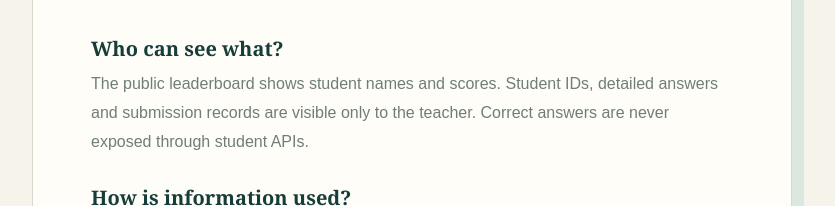
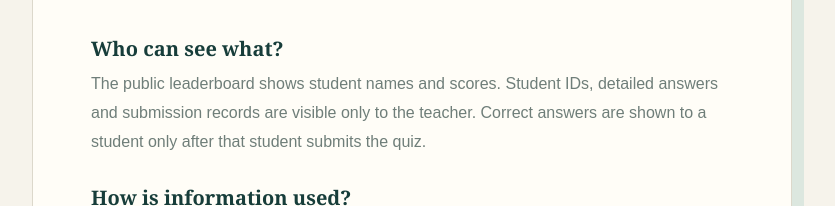
Before and after one commit to ZhangLixian1023/ME2603, a Next.js app: page /privacy in a window 1280 px wide. Shown: the part 422-628 px from the top of the page, without its empty margins (228-1063 px from the left). Built offline with nearby package versions, Linux system fonts and the light colour scheme.

Commit message:
Reveal correct answers after submission

```diff
--- a/scripts/smoke.mjs
+++ b/scripts/smoke.mjs
@@ -98,9 +98,9 @@ try {
 
   const submitted = await json(`/api/quizzes/${code}/submit`, {
     method: "POST", headers: { "content-type": "application/json", cookie: studentCookie },
-    body: JSON.stringify({ answers: [2] }),
+    body: JSON.stringify({ answers: [1] }),
   });
-  assert(submitted.response.ok && submitted.data.score === 1, "自动判分失败");
+  assert(submitted.response.ok && submitted.data.score === 0 && submitted.data.correctAnswers?.[0] === 2, "自动判分或错题答案返回失败");
 
   const duplicate = await json(`/api/quizzes/${code}/submit`, {
     method: "POST", headers: { "content-type": "application/json", cookie: studentCookie },
@@ -112,20 +112,20 @@ try {
     method: "POST", headers: { "content-type": "application/json", cookie: guestCookie },
     body: JSON.stringify({ answers: [2] }),
   });
-  assert(guestSubmission.response.ok && guestSubmission.data.score === 1, "旁听生提交或自动判分失败");
+  assert(guestSubmission.response.ok && guestSubmission.data.score === 1 && guestSubmission.data.correctAnswers?.[0] === null, "旁听生提交或自动判分失败");
 
   const board = await json(`/api/quizzes/${code}/leaderboard`);
   assert(board.response.ok && board.data.entries.some((entry) => entry.nickname === "Demo Student") && board.data.entries.some((entry) => entry.nickname === "Audit Student") && !JSON.stringify(board.data).includes("studentId"), "排行榜数据不正确");
 
   const results = await json(`/api/teacher/quizzes/${quizId}/results`, { headers: { cookie } });
-  assert(results.response.ok && results.data.submissions.some((item) => item.studentId === "20260001") && results.data.submissions.some((item) => item.studentId === guestId) && results.data.statistics?.averageAccuracy === 1, "教师成绩或统计读取失败");
+  assert(results.response.ok && results.data.submissions.some((item) => item.studentId === "20260001") && results.data.submissions.some((item) => item.studentId === guestId) && results.data.statistics?.averageAccuracy === 0.5, "教师成绩或统计读取失败");
 
   const gradebook = await json("/api/teacher/gradebook", { headers: { cookie } });
   const gradebookStudent = gradebook.data.students?.find((item) => item.studentId === "20260001");
   assert(
     gradebook.response.ok &&
       gradebook.data.quizzes?.some((quiz) => quiz.id === quizId) &&
-      gradebookStudent?.scores.some((score) => score.quizId === quizId && score.score === 1 && score.total === 1) &&
+      gradebookStudent?.scores.some((score) => score.quizId === quizId && score.score === 0 && score.total === 1) &&
       !gradebook.data.students?.some((item) => item.studentId === guestId),
     "学生成绩册数据或访问控制不正确",
   );
--- a/src/app/page.tsx
+++ b/src/app/page.tsx
@@ -59,7 +59,7 @@ export default function Home() {
 
       <section className="feature-strip">
         <article><span>01</span><div><h3>{t("noStudentAccount")}</h3><p>{t("idNicknameToJoin")}</p></div></article>
-        <article><span>02</span><div><h3>{t("gradedAfterSubmit")}</h3><p>{t("noAnswersRevealed")}</p></div></article>
+        <article><span>02</span><div><h3>{t("gradedAfterSubmit")}</h3><p>{language === "zh" ? "提交后可查看错题及正确答案" : t("noAnswersRevealed")}</p></div></article>
         <article><span>03</span><div><h3>{t("liveLeaderboard")}</h3><p>{t("rankedByScore")}</p></div></article>
       </section>
       <footer className="site-footer"><span>{t("brand")} · Classroom Quiz</span><Link href="/privacy">{t("privacy")}</Link></footer>
--- a/src/app/privacy/page.tsx
+++ b/src/app/privacy/page.tsx
@@ -6,13 +6,13 @@ import LanguageToggle from "@/components/LanguageToggle";
 import { useLanguage } from "@/components/LanguageProvider";
 
 export default function PrivacyPage() {
-  const { t } = useLanguage();
+  const { language, t } = useLanguage();
   return (
     <main className="policy-shell">
       <div className="simple-header"><Brand /><LanguageToggle /></div>
       <article>
         <span className="eyebrow"><i /> PRIVACY</span><h1>{t("privacyTitle")}</h1><p>{t("privacyIntro")}</p>
-        <h2>{t("whoSeesWhat")}</h2><p>{t("whoSeesWhatBody")}</p>
+        <h2>{t("whoSeesWhat")}</h2><p>{language === "zh" ? "公开排行榜显示学生姓名与正确题数。学号、具体作答和提交记录仅教师端可见；正确答案只会在该学生完成提交后向其显示。" : t("whoSeesWhatBody")}</p>
         <h2>{t("howUsed")}</h2><p>{t("howUsedBody")}</p>
         <h2>{t("retention")}</h2><p>{t("retentionBody")}</p>
         <h2>{t("nicknameReminder")}</h2><p>{t("nicknameReminderBody")}</p>
--- a/src/components/LanguageProvider.tsx
+++ b/src/components/LanguageProvider.tsx
@@ -25,7 +25,7 @@ const messages = {
     noStudentAccount: "Registered and auditing students",
     idNicknameToJoin: "Account login or auditing-student access",
     gradedAfterSubmit: "Graded after submission",
-    noAnswersRevealed: "Shows right or wrong without revealing answers",
+    noAnswersRevealed: "Wrong answers are reviewed after submission",
     liveLeaderboard: "Live class leaderboard",
     rankedByScore: "Ranked by number of correct answers",
     privacy: "Privacy",
@@ -48,7 +48,7 @@ const messages = {
     perfect: "Perfect score — excellent!",
     goodJob: "Good job!",
     keepTrying: "Keep going!",
-    resultPrivacy: "Only right or wrong is shown below. Correct answers remain hidden.",
+    resultPrivacy: "Correct answers are shown below for questions answered incorrectly.",
     question: "Question",
     correct: "Correct",
     incorrect: "Incorrect",
@@ -153,7 +153,7 @@ const messages = {
     privacyTitle: "Privacy notice",
     privacyIntro: "QuizPop collects only what is needed for classroom quizzes: student ID, student name, answers, score and submission time.",
     whoSeesWhat: "Who can see what?",
-    whoSeesWhatBody: "The public leaderboard shows student names and scores. Student IDs, detailed answers and submission records are visible only to the teacher. Correct answers are never exposed through student APIs.",
+    whoSeesWhatBody: "The public leaderboard shows student names and scores. Student IDs, detailed answers and submission records are visible only to the teacher. Correct answers are shown to a student only after that student submits the quiz.",
     howUsed: "How is information used?",
     howUsedBody: "Data is used only to prevent duplicate submissions, grade answers, produce class statistics and let teachers handle retry requests. The site has no advertising and does not sell student data.",
     retention: "How long is it kept?",
--- a/src/components/QuizClient.tsx
+++ b/src/components/QuizClient.tsx
@@ -11,7 +11,7 @@ import MathText from "./MathText";
 import { localizeApiError, useLanguage } from "./LanguageProvider";
 
 type Quiz = { code: string; title: string; description: string; questions: Array<{ id: number; prompt: string; options: string[]; imageUrl: string | null }> };
-type Result = { score: number; total: number; correctness: boolean[] };
+type Result = { score: number; total: number; correctness: boolean[]; correctAnswers: Array<number | null> };
 
 export default function QuizClient({ code }: { code: string }) {
   const router = useRouter();
@@ -74,15 +74,17 @@ export default function QuizClient({ code }: { code: string }) {
         <span className="tiny-label">{t("submitted")}</span>
         <div className="result-score"><strong>{result.score}</strong><span>/ {result.total}</span></div>
         <h1>{result.score === result.total ? t("perfect") : result.score >= result.total * 0.6 ? t("goodJob") : t("keepTrying")}</h1>
-        <p>{t("resultPrivacy")}</p>
+        <p>{language === "zh" ? "答错的题目会在下方显示正确答案。" : t("resultPrivacy")}</p>
       </section>
-      <section className="result-list">{quiz.questions.map((question, index) => (
-        <article className={result.correctness[index] ? "result-item correct" : "result-item wrong"} key={question.id}>
+      <section className="result-list">{quiz.questions.map((question, index) => {
+        const correctIndex = result.correctAnswers[index];
+        const correctOption = correctIndex === null ? null : question.options[correctIndex];
+        return <article className={result.correctness[index] ? "result-item correct" : "result-item wrong"} key={question.id}>
           <span>{result.correctness[index] ? "✓" : "×"}</span>
-          <div><small>{language === "zh" ? `${t("question")} ${index + 1} 题` : `${t("question")} ${index + 1}`}</small>{question.prompt && <p><MathText>{question.prompt}</MathText></p>}{question.imageUrl && <Image className="result-question-image" src={question.imageUrl} alt={`${t("question")} ${index + 1}`} width={720} height={420} unoptimized />}</div>
+          <div className="result-question-copy"><small>{language === "zh" ? `${t("question")} ${index + 1} 题` : `${t("question")} ${index + 1}`}</small>{question.prompt && <p><MathText>{question.prompt}</MathText></p>}{question.imageUrl && <Image className="result-question-image" src={question.imageUrl} alt={`${t("question")} ${index + 1}`} width={720} height={420} unoptimized />}{!result.correctness[index] && correctOption !== null && correctIndex !== null && <div className="correct-answer-reveal"><small>{language === "zh" ? "正确答案" : "Correct answer"}</small><strong><i>{String.fromCharCode(65 + correctIndex)}</i><MathText>{correctOption}</MathText></strong></div>}</div>
           <b>{result.correctness[index] ? t("correct") : t("incorrect")}</b>
-        </article>
-      ))}</section>
+        </article>;
+      })}</section>
       <div className="result-actions"><Link className="primary-button" href={`/quiz/${code}/leaderboard`}>{t("viewLeaderboard")}</Link><Link className="secondary-button" href="/">{t("backHome")}</Link></div>
     </main>
   );
--- a/src/lib/db-postgres.ts
+++ b/src/lib/db-postgres.ts
@@ -386,6 +386,9 @@ export async function submitQuiz(code: string, studentId: string, nickname: stri
       const correctness = questions.map(
         (question, index) => Number(question.correctIndex) === answers[index],
       );
+      const correctAnswers = questions.map((question, index) =>
+        correctness[index] ? null : Number(question.correctIndex),
+      );
       const score = correctness.filter(Boolean).length;
 
       const [row] = await tx`
@@ -403,6 +406,7 @@ export async function submitQuiz(code: string, studentId: string, nickname: stri
         score,
         total: questions.length,
         correctness,
+        correctAnswers,
       };
     });
   } catch (error) {
--- a/src/lib/db-preview.ts
+++ b/src/lib/db-preview.ts
@@ -258,6 +258,9 @@ export async function submitQuiz(
   const correctness = quiz.questions.map(
     (question, index) => question.correctIndex === answers[index],
   );
+  const correctAnswers = quiz.questions.map((question, index) =>
+    correctness[index] ? null : question.correctIndex,
+  );
   const score = correctness.filter(Boolean).length;
   const submission: PreviewSubmission = {
     id: state.nextSubmissionId++,
@@ -277,6 +280,7 @@ export async function submitQuiz(
     score,
     total: submission.total,
     correctness: [...correctness],
+    correctAnswers,
   };
 }
 
```
Also changed, not shown: src/app/globals.css, 1 other file (tests, documents, lock files or other folders).
